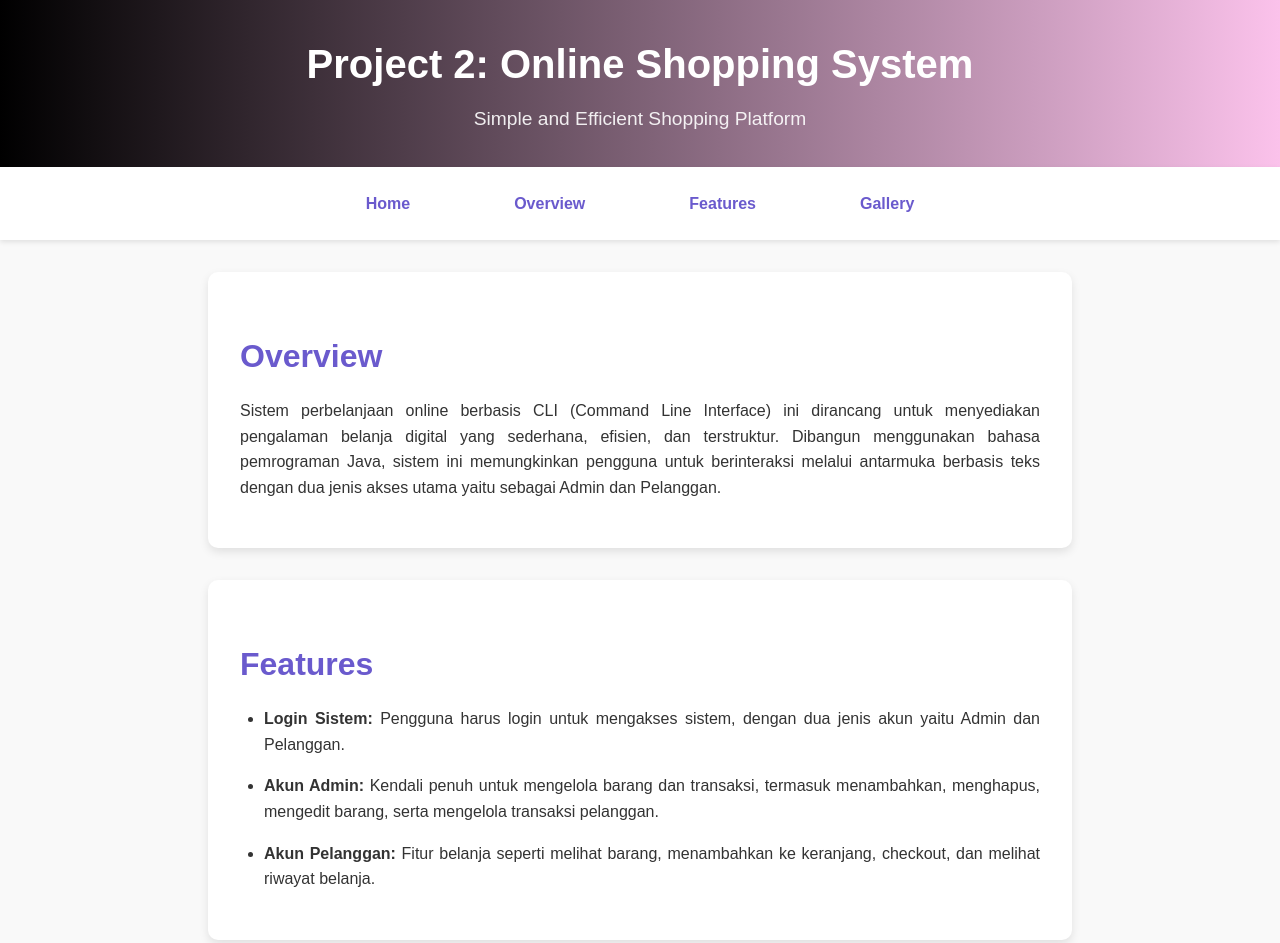
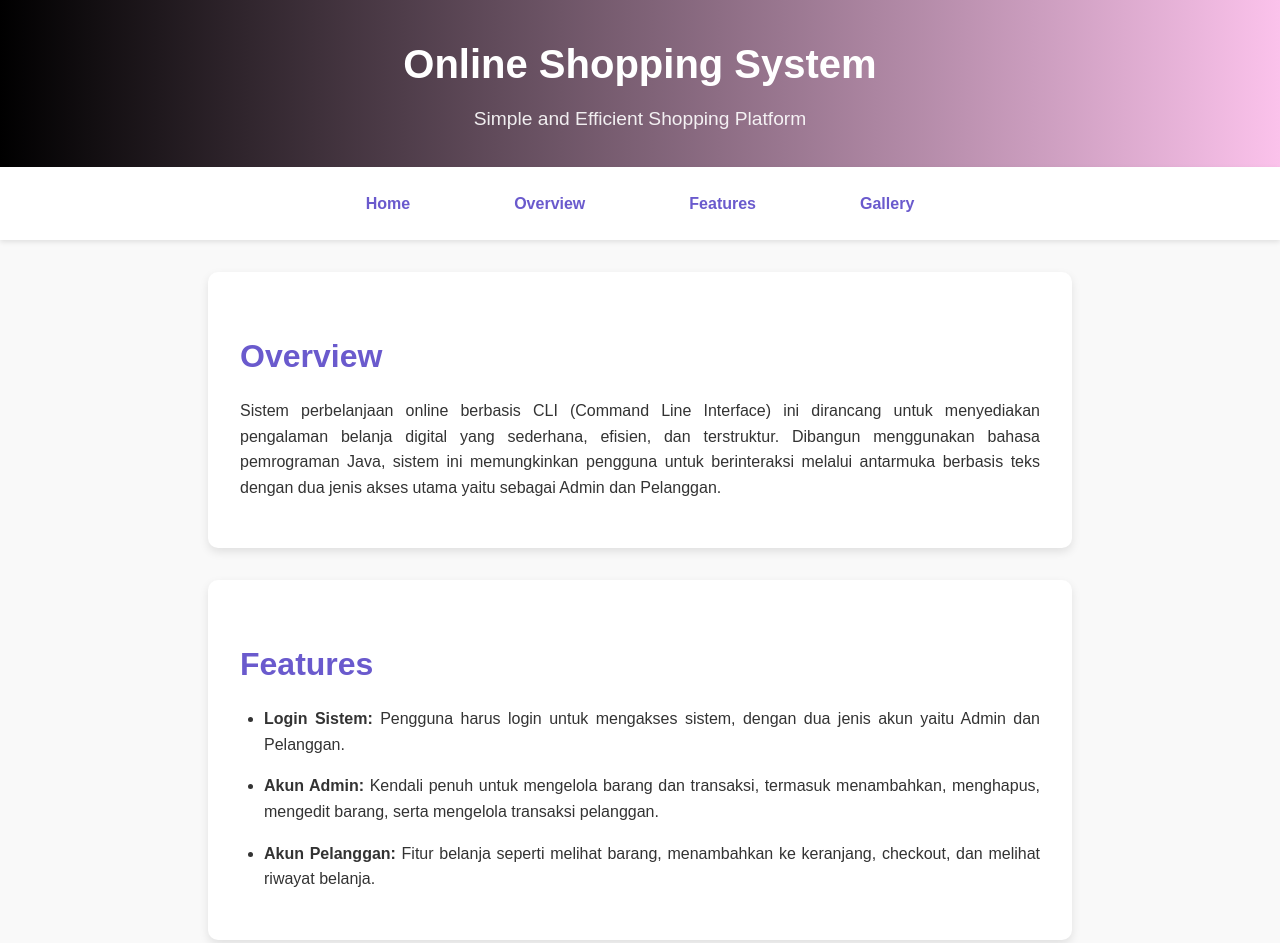
Before and after one commit to ikramramadhana/portofolio-ikramramadhana, a plain HTML site: page project2.html in a window 1280 px wide. Shown: the top 943 px of the page. Drawn offline with Linux system fonts and the light colour scheme.

Commit message:
third update project2.html

```diff
--- a/project2.html
+++ b/project2.html
@@ -125,7 +125,7 @@
 
 <body>
     <header>
-        <h1>Project 2: Online Shopping System</h1>
+        <h1>Online Shopping System</h1>
         <p>Simple and Efficient Shopping Platform</p>
     </header>
     <nav>
```
